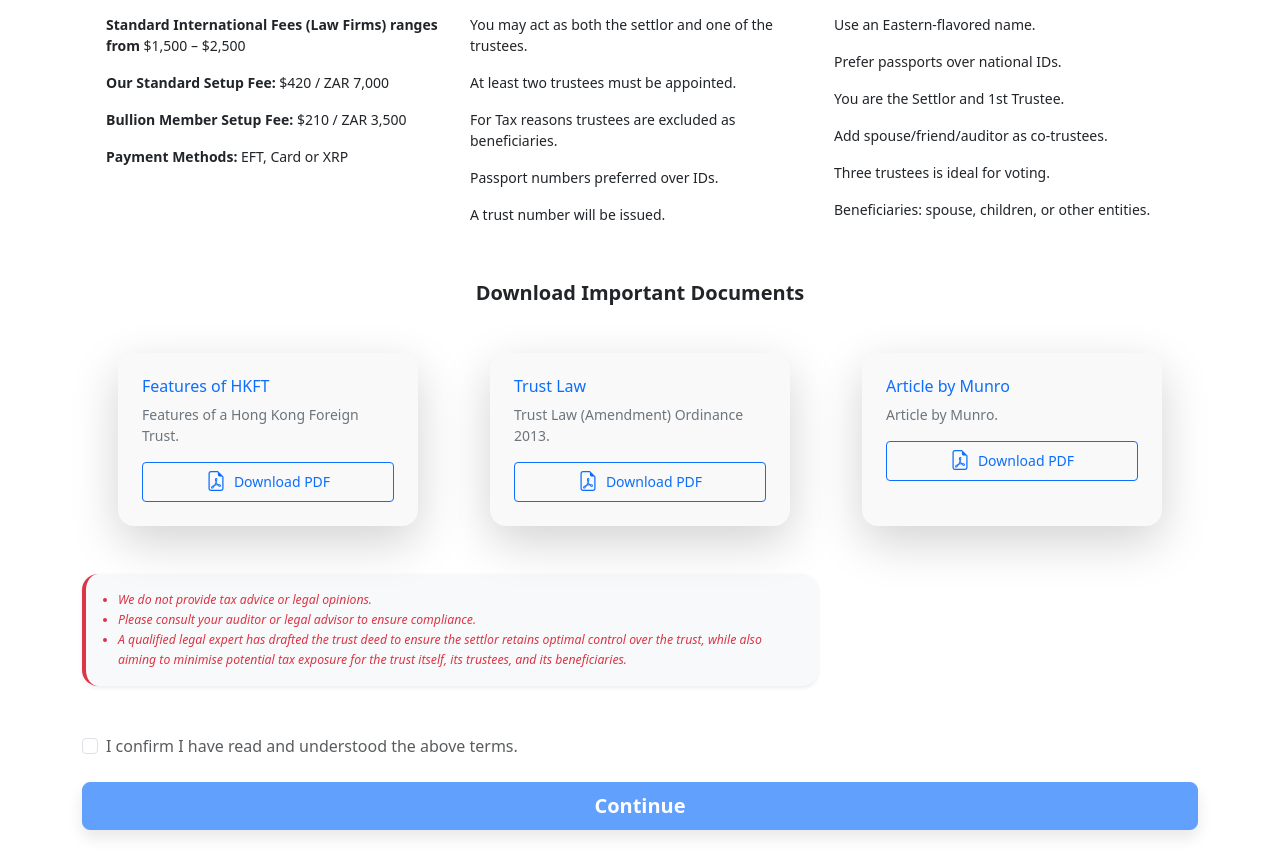
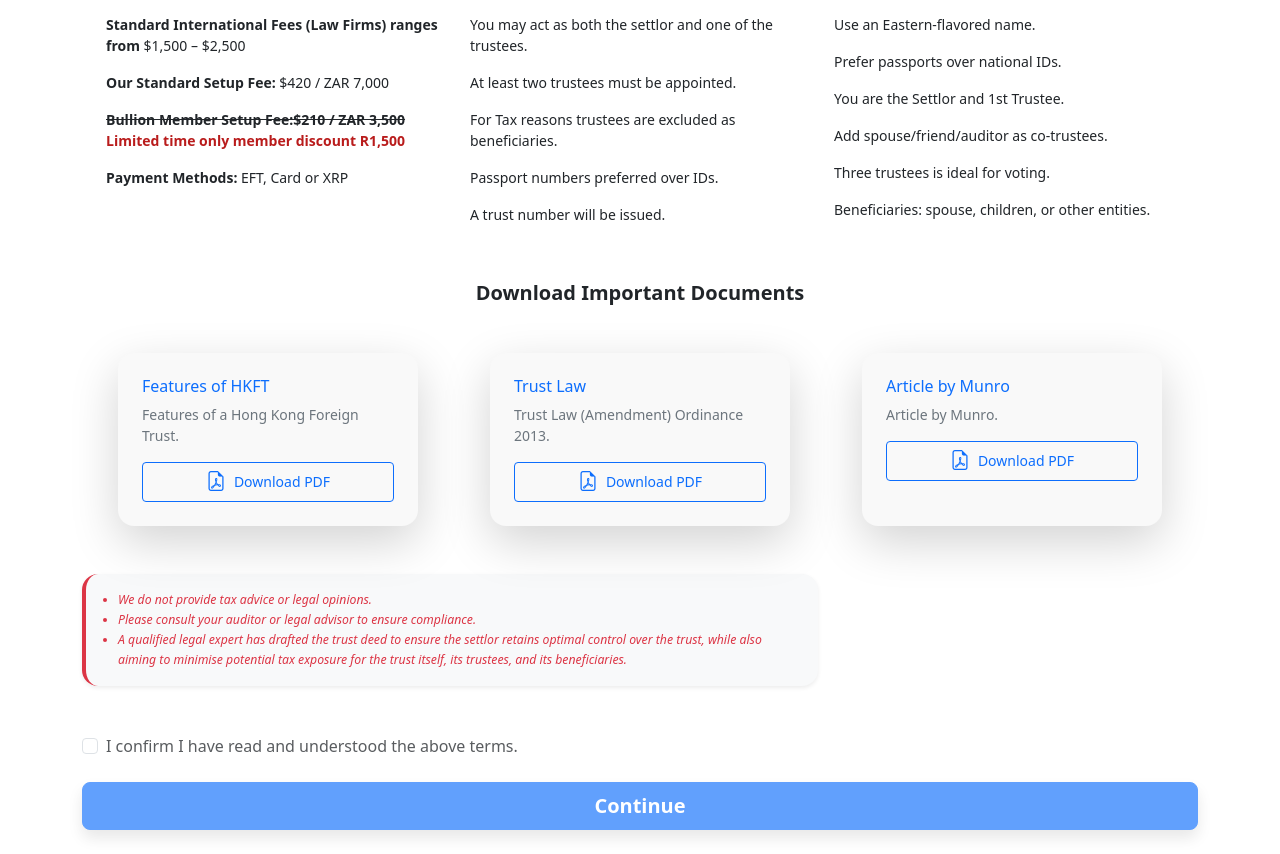
Before and after one commit to WhitelightningDev/hongkongtrust, an Angular app: page / in a window 1280 px wide. Shown: the part 2173-3027 px from the top of the page. Built offline with nearby package versions, Linux system fonts and the light colour scheme.

Commit message:
`feat: updated trustee form fields and welcome page content`

```diff
--- a/src/app/pages/homepage/homepage.html
+++ b/src/app/pages/homepage/homepage.html
@@ -198,11 +198,11 @@
   <!-- Trustee 2 -->
   <div class="col-12 col-md-6">
     <div class="mb-4">
-      <label class="form-label fw-semibold text-danger fs-5">Trustee 2</label>
+      <label class="form-label fw-semibold text-danger fs-5">Trustee 2 (Required)</label>
       <div [formGroup]="secondTrustee" class="card border shadow bg-light-subtle p-3">
-        <label>Full Name</label>
+        <label>Full Name *</label>
         <input type="text" formControlName="name" class="form-control mb-2" placeholder="Full name" />
-        <label>ID / Passport No</label>
+        <label>ID / Passport No *</label>
         <input type="text" formControlName="id" class="form-control mb-2" placeholder="ID/Passport" />
       </div>
     </div>
--- a/src/app/pages/homepage/homepage.ts
+++ b/src/app/pages/homepage/homepage.ts
@@ -100,6 +100,7 @@ export class Homepage implements OnInit, AfterViewInit {
       }
       referrerControl.updateValueAndValidity();
     });
+
   }
 
   ngOnInit(): void {
--- a/src/app/pages/welcomepage/welcomepage.css
+++ b/src/app/pages/welcomepage/welcomepage.css
@@ -206,3 +206,13 @@ section h2 {
   background-color: #e3f2fd;
   border: 1px solid #2196f3;
 }
+
+
+.limitedOffer{
+  color: #B91C1C;
+
+}
+
+.currentPrice{
+  text-decoration: line-through;
+}
--- a/src/app/pages/welcomepage/welcomepage.html
+++ b/src/app/pages/welcomepage/welcomepage.html
@@ -190,7 +190,9 @@
             <strong>Our Standard Setup Fee:</strong> $420 / ZAR 7,000
           </li>
           <li class="list-group-item border-0 px-0">
-            <strong>Bullion Member Setup Fee:</strong> $210 / ZAR 3,500
+            <strong class="currentPrice">Bullion Member Setup Fee:$210 / ZAR 3,500</strong>
+            <br>
+            <strong class="limitedOffer">Limited time only member discount R1,500</strong>
           </li>
           <li class="list-group-item border-0 px-0">
             <strong>Payment Methods:</strong> EFT, Card or XRP
```
